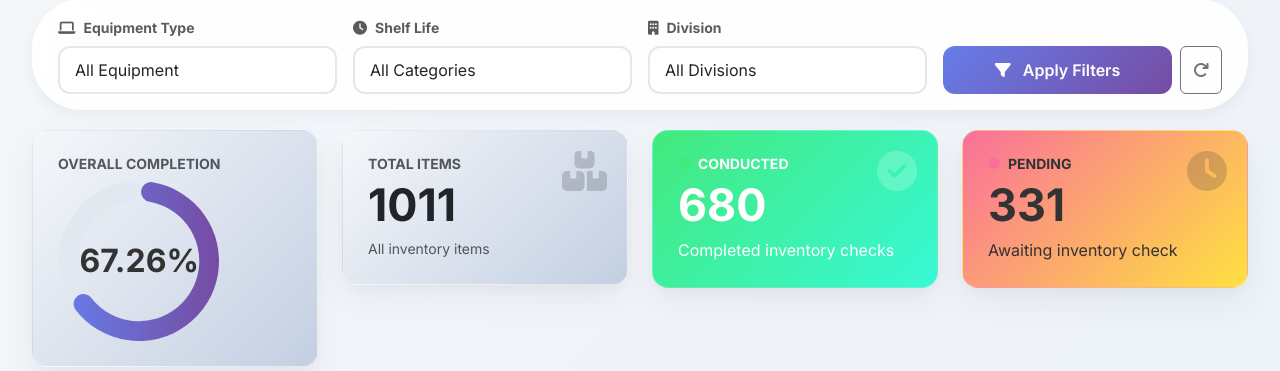
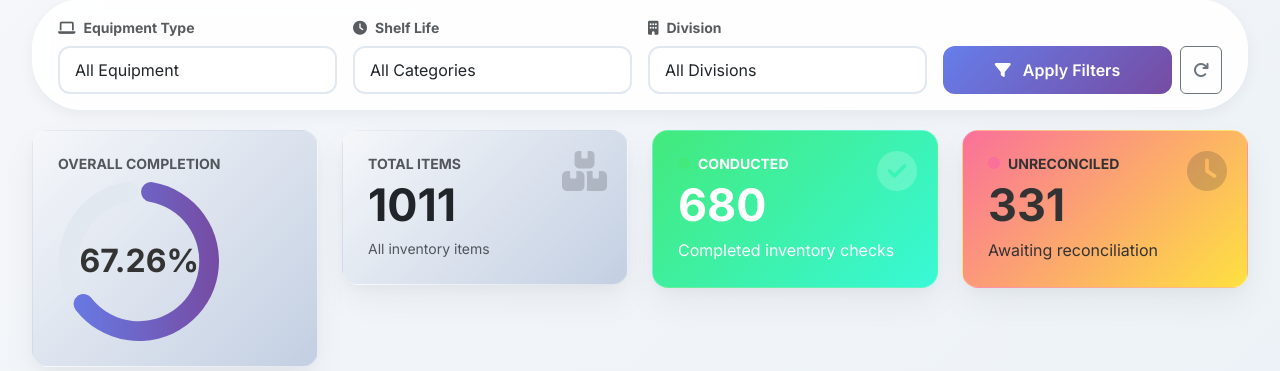
Before and after one commit to FENY2022/amsos, a PHP site: page /comprehensive_reports.php in a window 1280 px wide. Shown: the part 181-552 px from the top of the page. Run offline with PHP 8.4, Linux system fonts and the light colour scheme; data comes from the database, SQL or seed files in the repository.

Commit message:
Update comprehensive_reports.php

```diff
--- a/comprehensive_reports.php
+++ b/comprehensive_reports.php
@@ -24,8 +24,9 @@ $whereSql = !empty($whereClauses) ? "WHERE " . implode(" AND ", $whereClauses) :
 
 // --- EXCEL EXPORT LOGIC (Exports full filtered list, ignoring pagination) ---
 if (isset($_GET['export']) && $_GET['export'] == 'excel') {
-    $statusValue = ($viewMode == 'pending') ? 0 : 1;
-    $filename = ($viewMode == 'pending') ? "Pending_Inventory_" : "Conducted_Inventory_";
+    // Check for 'unreconciled' instead of 'pending'
+    $statusValue = ($viewMode == 'unreconciled') ? 0 : 1;
+    $filename = ($viewMode == 'unreconciled') ? "Unreconciled_Inventory_" : "Conducted_Inventory_";
 
     header("Content-Type: application/vnd.ms-excel");
     header("Content-Disposition: attachment; filename=" . $filename . date('Ymd_Hi') . ".xls");
@@ -55,10 +56,11 @@ if (isset($_GET['export']) && $_GET['export'] == 'excel') {
 }
 
 // 3. Query for stats (For the cards)
+// Changed alias 'pending' to 'unreconciled'
 $statsQuery = "SELECT
                 COUNT(*) as total,
                 SUM(CASE WHEN mark_as_done = 1 THEN 1 ELSE 0 END) as conducted,
-                SUM(CASE WHEN mark_as_done = 0 THEN 1 ELSE 0 END) as pending
+                SUM(CASE WHEN mark_as_done = 0 THEN 1 ELSE 0 END) as unreconciled
                FROM inv_inventory $whereSql";
 
 $result = $conn->query($statsQuery);
@@ -66,7 +68,7 @@ $stats = $result->fetch_assoc();
 
 $total = $stats['total'] ?: 0;
 $conducted = $stats['conducted'] ?: 0;
-$pending = $stats['pending'] ?: 0;
+$unreconciled = $stats['unreconciled'] ?: 0; // Updated variable name
 $percentage = ($total > 0) ? round(($conducted / $total) * 100, 2) : 0;
 
 // --- PAGINATION LOGIC ---
@@ -75,8 +77,8 @@ $currentPage = isset($_GET['page']) && is_numeric($_GET['page']) ? (int)$_GET['p
 if ($currentPage < 1) $currentPage = 1;
 $offset = ($currentPage - 1) * $recordsPerPage;
 
-// Determine status filter for the table
-$statusFilter = ($viewMode == 'pending') ? 0 : 1;
+// Determine status filter for the table (unreconciled = 0, conducted = 1)
+$statusFilter = ($viewMode == 'unreconciled') ? 0 : 1;
 
 // Count total records for this specific filtered view to calculate pages
 $countSql = "SELECT COUNT(*) as count FROM inv_inventory $whereSql " . (empty($whereSql) ? "WHERE" : "AND") . " mark_as_done = $statusFilter";
@@ -341,7 +343,6 @@ function getPageUrl($pageNum) {
 <body>
 
 <div class="container-fluid">
-    <!-- Header -->
     <div class="header-gradient animated-bg">
         <div class="row align-items-center">
             <div class="col-md-8">
@@ -356,7 +357,6 @@ function getPageUrl($pageNum) {
         </div>
     </div>
 
-    <!-- Filters -->
     <div class="filter-pill glass-card">
         <form method="GET" class="row g-3 align-items-center">
             <input type="hidden" name="view" value="<?= $viewMode ?>">
@@ -418,7 +418,6 @@ function getPageUrl($pageNum) {
         </form>
     </div>
 
-    <!-- Stats Cards -->
     <div class="row g-4 mb-4">
         <div class="col-lg-3 col-md-6">
             <div class="stat-card default glass-card">
@@ -456,25 +455,24 @@ function getPageUrl($pageNum) {
         </div>
 
         <div class="col-lg-3 col-md-6">
-            <div class="stat-card warning glass-card <?= $viewMode == 'pending' ? 'active' : '' ?>"
-                 onclick="switchView('pending')">
+            <div class="stat-card warning glass-card <?= $viewMode == 'unreconciled' ? 'active' : '' ?>"
+                 onclick="switchView('unreconciled')">
                 <h6 class="small fw-bold mb-2">
-                    <span class="view-indicator warning"></span>PENDING
+                    <span class="view-indicator warning"></span>UNRECONCILED
                 </h6>
-                <div class="stat-value"><?= $pending ?></div>
-                <p class="mb-0 opacity-90">Awaiting inventory check</p>
+                <div class="stat-value"><?= $unreconciled ?></div>
+                <p class="mb-0 opacity-90">Awaiting reconciliation</p>
                 <i class="fas fa-clock stat-icon"></i>
             </div>
         </div>
     </div>
 
-    <!-- Table Section -->
     <div class="glass-card p-4 mt-4">
         <div class="d-flex justify-content-between align-items-center mb-4">
             <div>
                 <h4 class="fw-bold mb-1">
-                    <?php if($viewMode == 'pending'): ?>
-                        <i class="fas fa-clock text-warning me-2"></i>Pending Inventory Items
+                    <?php if($viewMode == 'unreconciled'): ?>
+                        <i class="fas fa-clock text-warning me-2"></i>Unreconciled Inventory Items
                     <?php else: ?>
                         <i class="fas fa-check-circle text-success me-2"></i>Conducted Inventory Items
                     <?php endif; ?>
@@ -486,7 +484,7 @@ function getPageUrl($pageNum) {
             </div>
             <div class="d-flex align-items-center gap-2">
                 <span class="badge bg-light text-dark badge-modern">
-                    <i class="fas fa-eye me-1"></i> <?= $viewMode == 'pending' ? 'Pending View' : 'Conducted View' ?>
+                    <i class="fas fa-eye me-1"></i> <?= $viewMode == 'unreconciled' ? 'Unreconciled View' : 'Conducted View' ?>
                 </span>
             </div>
         </div>
@@ -538,7 +536,7 @@ function getPageUrl($pageNum) {
                                         </span>
                                     <?php else: ?>
                                         <span class="badge bg-warning text-dark badge-modern">
-                                            <i class="fas fa-clock me-1"></i> PENDING
+                                            <i class="fas fa-clock me-1"></i> UNRECONCILED
                                         </span>
                                     <?php endif; ?>
                                 </td>
@@ -602,9 +600,11 @@ function getPageUrl($pageNum) {
     new Chart(ctx, {
         type: 'doughnut',
         data: {
-            labels: ['Completed', 'Remaining'],
+            // UPDATED: Label
+            labels: ['Completed', 'Unreconciled'],
             datasets: [{
-                data: [<?= $conducted ?>, <?= $pending ?>],
+                // UPDATED: Data Variable
+                data: [<?= $conducted ?>, <?= $unreconciled ?>],
                 backgroundColor: [gradient, '#e2e8f0'],
                 borderWidth: 0,
                 borderRadius: 10,
```
